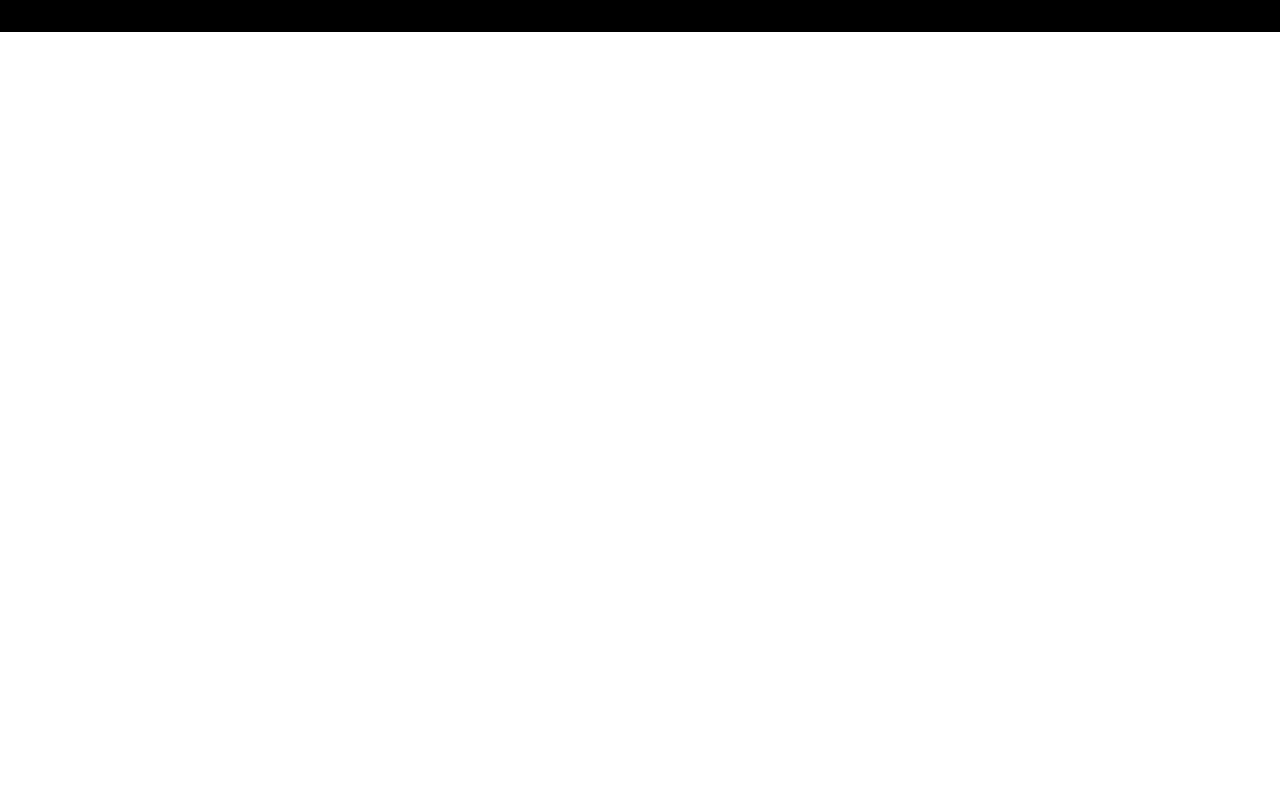
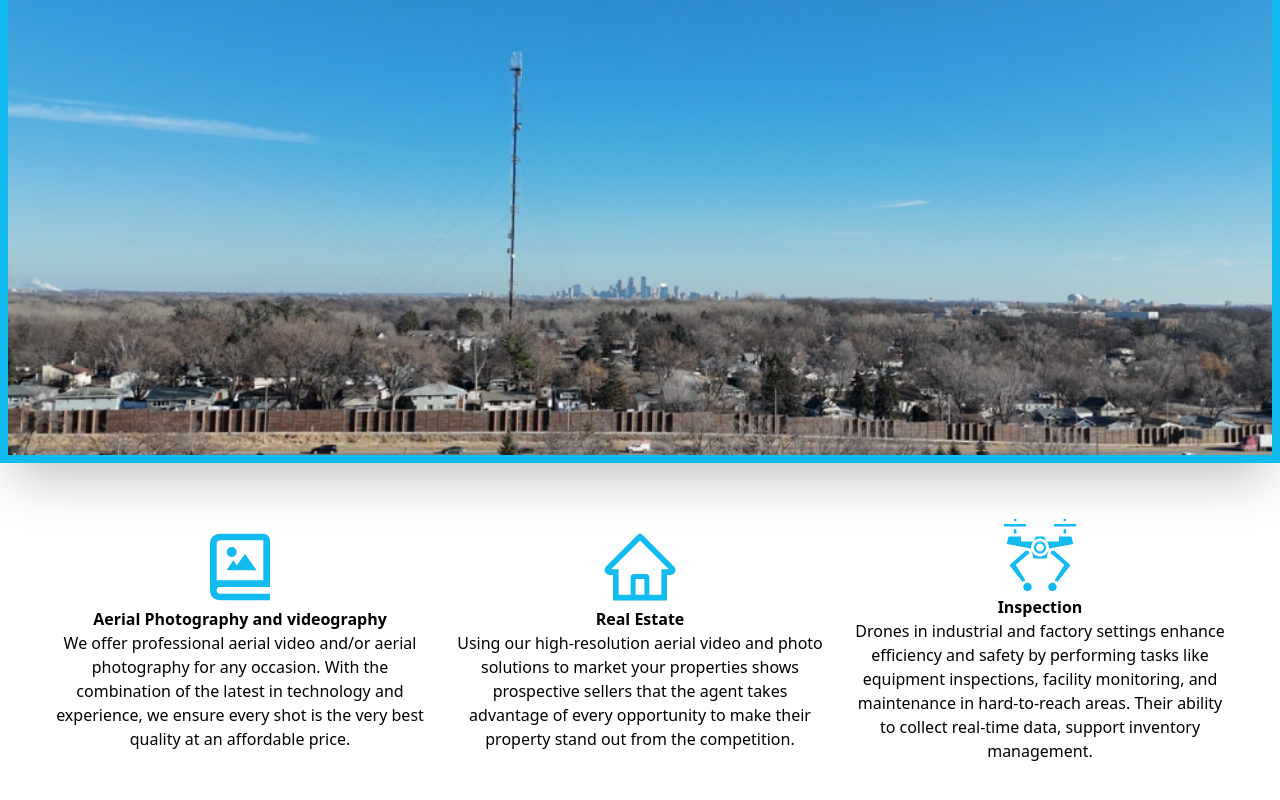
Before and after one commit to wagnergabe/ZephyrVisions, a React (Vite) app: page / in a window 1280 px wide. Shown: the part 256-1056 px from the top of the page. Before the commit the page ends 800 px from the top, so only its background shows below. Built offline with nearby package versions, Linux system fonts and the light colour scheme.

Commit message:
main section

```diff
--- a/src/App.jsx
+++ b/src/App.jsx
@@ -1,11 +1,13 @@
 import { BrowserRouter, Routes, Route, Link } from 'react-router-dom'
 import Nav from './components/Nav';
+import Main from './screens/Main';
 
 
 function App() {
   return (
-<div className="p-10 bg-black h-full w-full xl:p-24">
+<div className="h-full w-full border-blue-500">
   <Nav/>
+  <Main />
 </div>
   );
 }
--- a/src/components/Nav.jsx
+++ b/src/components/Nav.jsx
@@ -5,11 +5,11 @@ import {useState} from 'react';
 const ROUTES = ["Home", "About", "Services", "Contact"];
 
 function Nav() {
-const [mobileMenu, setMobileMenu] = useState(false)
+const [mobileMenu, setMobileMenu] = useState(true)
     return (
-        <nav className="flex flex-wrap justify-between items-center">
+        <nav className="flex flex-wrap justify-between items-center bg-black p-3 border-[#11BBEF]">
             <a href="#">
-           <img className="w-383 h-24" src={logo} />
+           <img className="w-38 h-24" src={logo} />
            </a>
 
            <button className=" p-2 text-white bg-[#11BBEF] hover:bg-black focus:ring-2 focus:ring-gray-200 rounded-lg lg:hidden" onClick={() => {setMobileMenu(!mobileMenu)}}>
--- /dev/null
+++ b/src/screens/Main.jsx
@@ -0,0 +1,31 @@
+import { GiDeliveryDrone } from "react-icons/gi";
+import { FcInspection } from "react-icons/fc";
+import { AiOutlineHome } from "react-icons/ai";
+import { BiPhotoAlbum } from "react-icons/bi";
+import hero from '../assets/hero.png';
+
+const Main = () => {
+    return (
+        <main class="flex flex-col items-center w-screen h-full justify-center">
+            <img class="border-8 border-[#11BBEF] w-full shadow-2xl" src={hero} />
+            <section>
+            <ul class="flex flex-col lg:flex-row justify-between m-10 items-center">
+                    <li class="flex flex-col justify-center items-center mx-3 my-3 flex-1"><BiPhotoAlbum size={80} color="#11BBEF"/>
+                        <h3 class="font-bold">Aerial Photography and videography</h3>
+                            <p class="text-center">We offer professional aerial video and/or aerial photography for any occasion. With the combination of the latest in technology and experience, we ensure every shot is the very best quality at an affordable price.</p>
+                    </li>
+                    <li class="flex flex-col justify-center items-center mx-3 my-3 flex-1"><AiOutlineHome size={80} color="#11BBEF" />
+                    <h3 class="font-bold">Real Estate</h3>
+                            <p class="text-center">Using our high-resolution aerial video and photo solutions to market your properties shows prospective sellers that the agent takes advantage of every opportunity to make their property stand out from the competition.</p>
+                    </li>
+                    <li class="flex flex-col justify-center items-center mx-3 my-3 flex-1"><GiDeliveryDrone size={80} color="#11BBEF" />
+                    <h3 class="font-bold">Inspection</h3>
+                            <p class="text-center">Drones in industrial and factory settings enhance efficiency and safety by performing tasks like equipment inspections, facility monitoring, and maintenance in hard-to-reach areas. Their ability to collect real-time data, support inventory management.</p>
+                    </li>
+                </ul>
+            </section>
+        </main>
+    )
+}
+
+export default Main;
```
Also changed, not shown: src/assets/hero.png (added).
